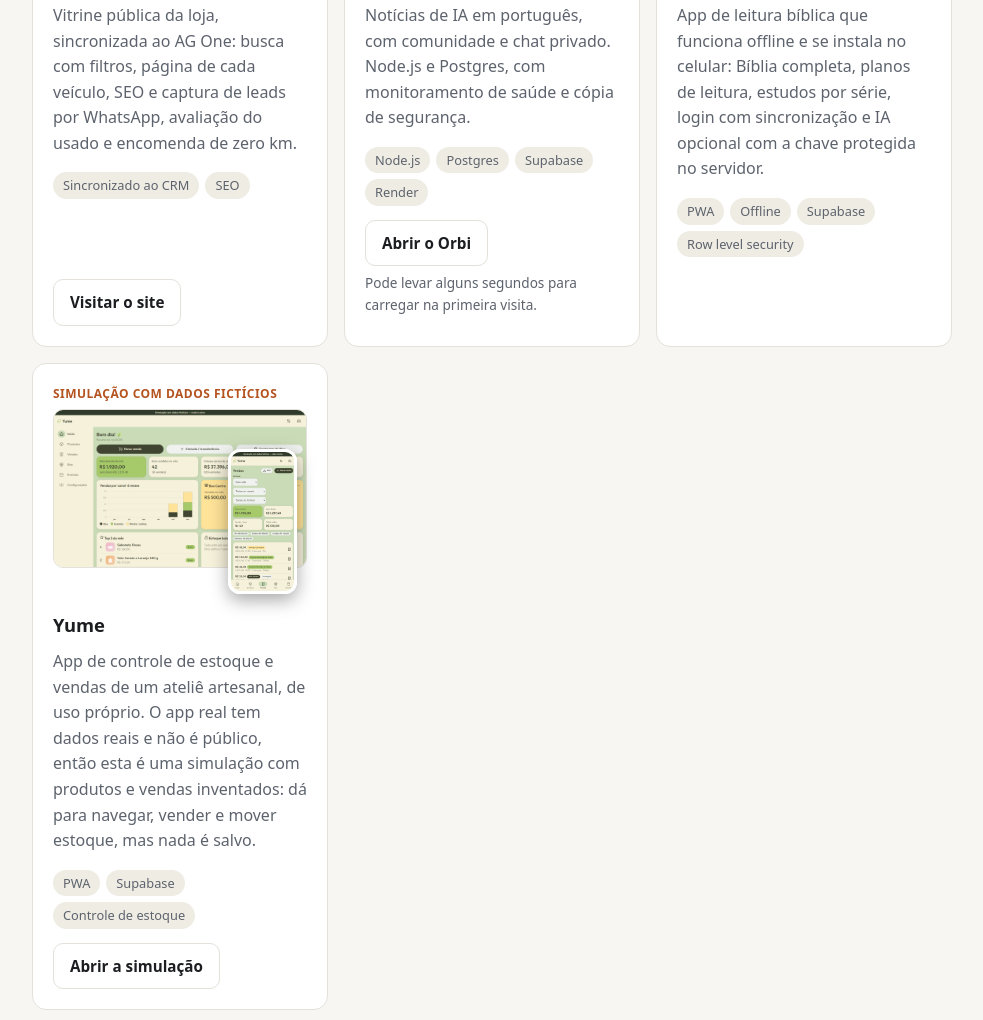
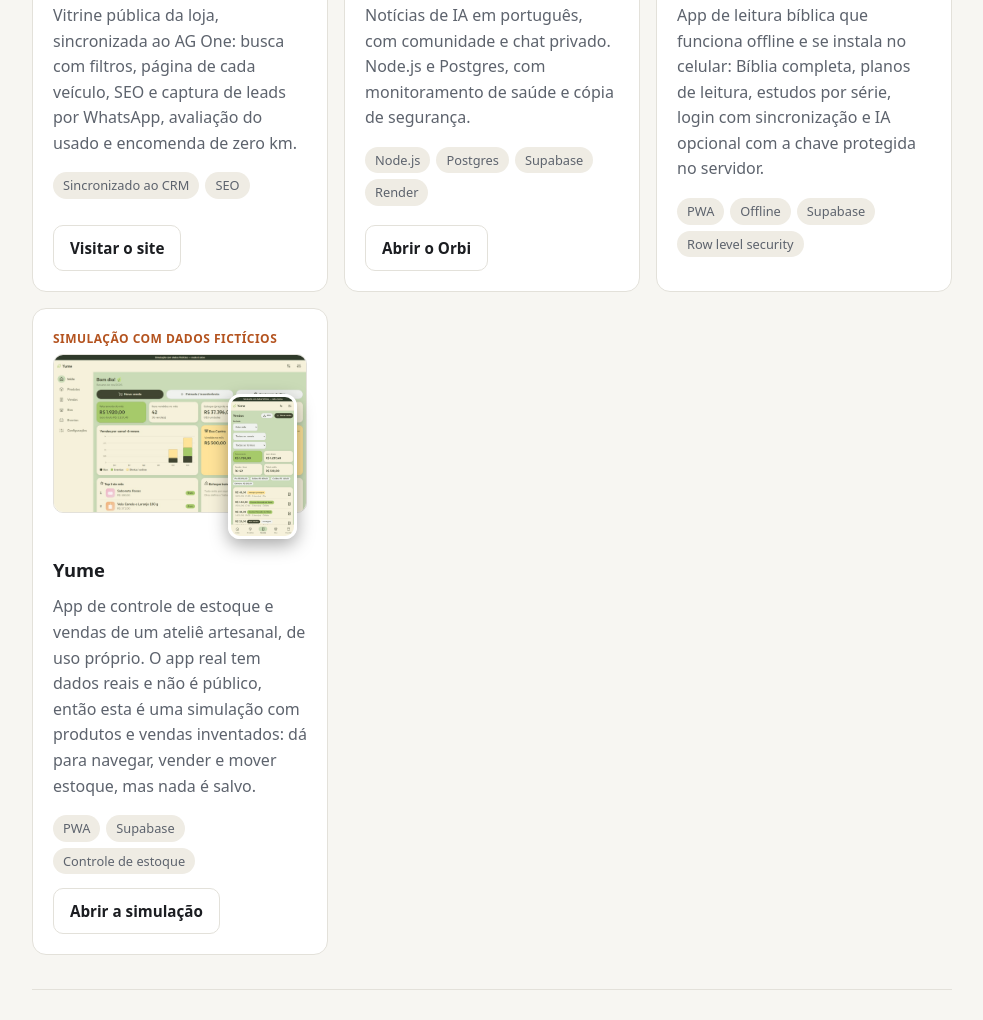
Before and after one commit to silasfribeiro/silasfribeiro.github.io, a plain HTML site: page index.html in a window 1280 px wide. Shown: the part 1966-2986 px from the top of the page, without its empty margins (148-1131 px from the left). Drawn offline with Linux system fonts and the light colour scheme.

Commit message:
Portfólio: README do repositório e sem aviso de carregamento no Orbi
Co-Authored-By: Claude Sonnet 5.5 <noreply@anthropic.com>

```diff
--- a/index.html
+++ b/index.html
@@ -149,9 +149,7 @@
         <h3>Orbi</h3>
         <p>Notícias de IA em português, com comunidade e chat privado. Node.js e Postgres, com monitoramento de saúde e cópia de segurança.</p>
         <div class="chips"><span class="chip">Node.js</span><span class="chip">Postgres</span><span class="chip">Supabase</span><span class="chip">Render</span></div>
-        <a class="btn" href="https://orbi-44u0.onrender.com/#/" target="_blank" rel="noopener">Abrir o Orbi</a>
-        <p class="note">Pode levar alguns segundos para carregar na primeira visita.</p>
-      </article>
+        <a class="btn" href="https://orbi-44u0.onrender.com/#/" target="_blank" rel="noopener">Abrir o Orbi</a>      </article>
 
       <article class="card">
         <span class="tag">Publicação em breve</span>
```
Also changed, not shown: 1 other file.
